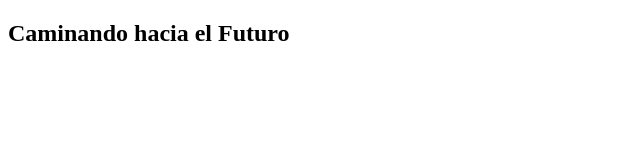
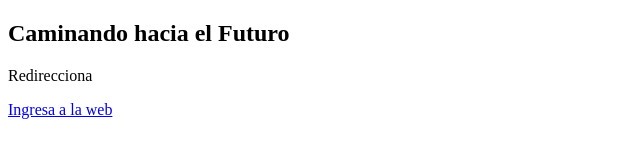
Before and after one commit to chilox/miappweb, a plain HTML site: page index.html in a window 1280 px wide. Shown: the whole page, without its empty margins (0-640 px from the left). Drawn offline with Linux system fonts and the light colour scheme.

Commit message:
se agrega link de redirección

```diff
--- a/index.html
+++ b/index.html
@@ -8,5 +8,10 @@
 </head>
 <body>
     <h2>Caminando hacia el Futuro</h2>
+
+    <div>
+        <p>Redirecciona</p>
+        <a href="login.html">Ingresa a la web</a>
+    </div>
 </body>
 </html>
```
